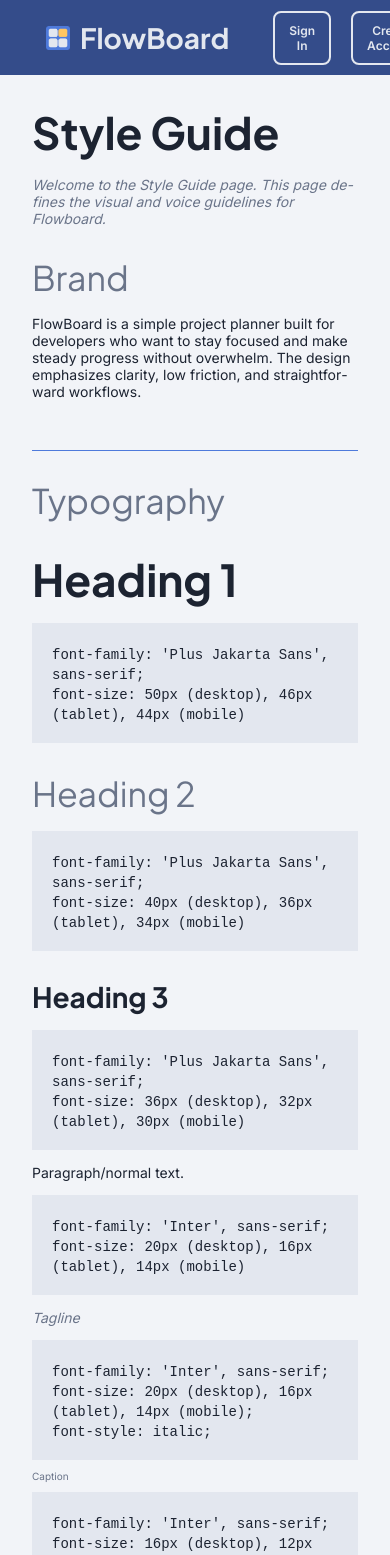
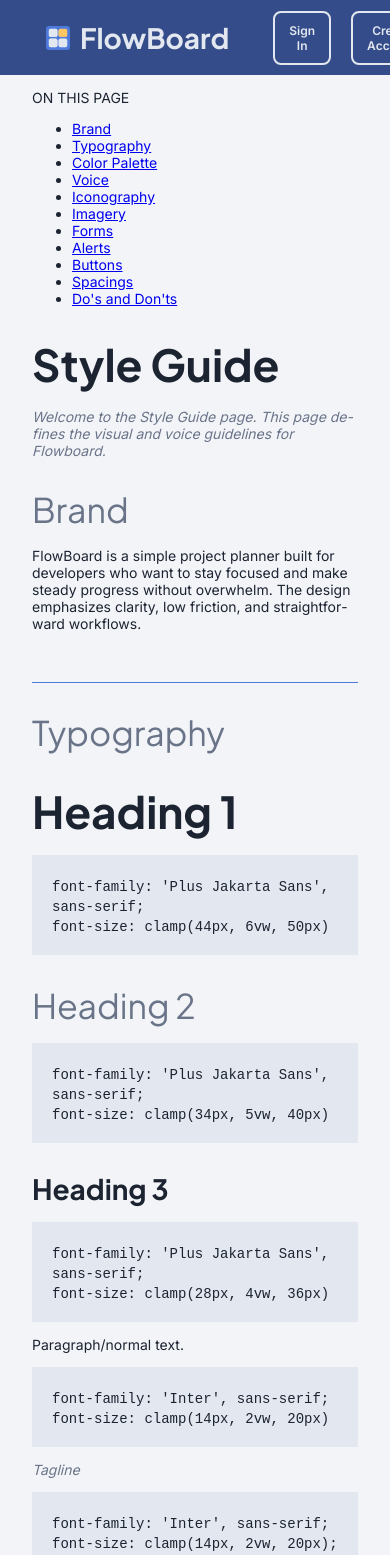
Before and after one commit to notEmmi/FlowBoard, a React (Vite) app in the folder frontend/: page /styleguide in a window 390 px wide. Shown: the top 1555 px of the page. Built offline with nearby package versions, Linux system fonts and the light colour scheme; no server answers.

Commit message:
feat: enhance Style Guide with navigation and responsive font sizes

```diff
--- a/frontend/src/pages/StyleGuide.jsx
+++ b/frontend/src/pages/StyleGuide.jsx
@@ -21,9 +21,31 @@ function CodeBlock({children}) {
 	)
 }
 
+function StyleGuideNav() {
+	return (
+		<nav className="style-guide-nav">
+			<p>ON THIS PAGE</p>
+			<ul>
+				<li><a href="#brand">Brand</a></li>
+				<li><a href="#typography">Typography</a></li>
+				<li><a href="#color-palette">Color Palette</a></li>
+				<li><a href="#voice">Voice</a></li>
+				<li><a href="#iconography">Iconography</a></li>
+				<li><a href="#imagery">Imagery</a></li>
+				<li><a href="#forms">Forms</a></li>
+				<li><a href="#alerts">Alerts</a></li>
+				<li><a href="#buttons">Buttons</a></li>
+				<li><a href="#spacings">Spacings</a></li>
+				<li><a href="#dos-and-donts">Do's and Don'ts</a></li>
+			</ul>
+		</nav>
+	)
+}
+
 export default function StyleGuide() {
 	return (
 		<div className="page-container style-guide">
+			<StyleGuideNav />
 			<h1>Style Guide</h1>
 			<p className='tagline'>Welcome to the Style Guide page. This page defines the visual and voice guidelines for Flowboard.</p>
 
@@ -41,38 +63,38 @@ export default function StyleGuide() {
 				<h1>Heading 1</h1>
 				<CodeBlock>
 					font-family: 'Plus Jakarta Sans', sans-serif;<br />
-					font-size: 50px (desktop), 46px (tablet), 44px (mobile)
+					font-size: clamp(44px, 6vw, 50px)
 				</CodeBlock>
 
 
 				<h2>Heading 2</h2>
 				<CodeBlock>
 					font-family: 'Plus Jakarta Sans', sans-serif;<br />
-					font-size: 40px (desktop), 36px (tablet), 34px (mobile)
+					font-size: clamp(34px, 5vw, 40px)
 				</CodeBlock>
 
 				<h3>Heading 3</h3>
 				<CodeBlock>
 					font-family: 'Plus Jakarta Sans', sans-serif;<br />
-					font-size: 36px (desktop), 32px (tablet), 30px (mobile)
+					font-size: clamp(28px, 4vw, 36px)
 				</CodeBlock>
 
 				<p>Paragraph/normal text.</p>
 				<CodeBlock>
 					font-family: 'Inter', sans-serif;<br />
-					font-size: 20px (desktop), 16px (tablet), 14px (mobile)
+					font-size: clamp(14px, 2vw, 20px)
 				</CodeBlock>
 				<p className='tagline'>Tagline</p>
 				<CodeBlock>
 					font-family: 'Inter', sans-serif;<br />
-					font-size: 20px (desktop), 16px (tablet), 14px (mobile);<br />
+					font-size: clamp(14px, 2vw, 20px);
 					font-style: italic;
 				</CodeBlock>
 
 				<p className="caption">Caption</p>
 				<CodeBlock>
 					font-family: 'Inter', sans-serif;<br />
-					font-size: 16px (desktop), 12px (tablet), 10px (mobile);<br />
+					font-size: clamp(10px, 1.2vw, 16px);
 				</CodeBlock>
 			</div>
 
```
